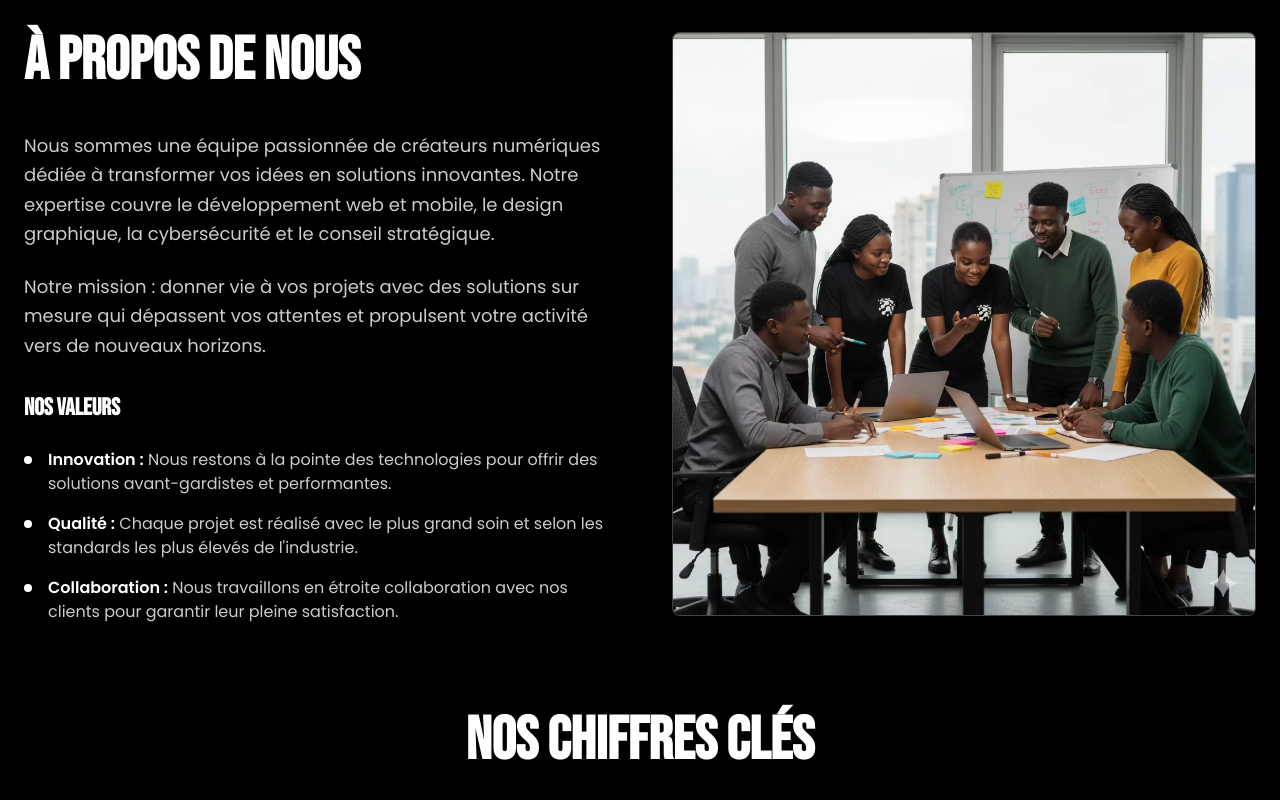
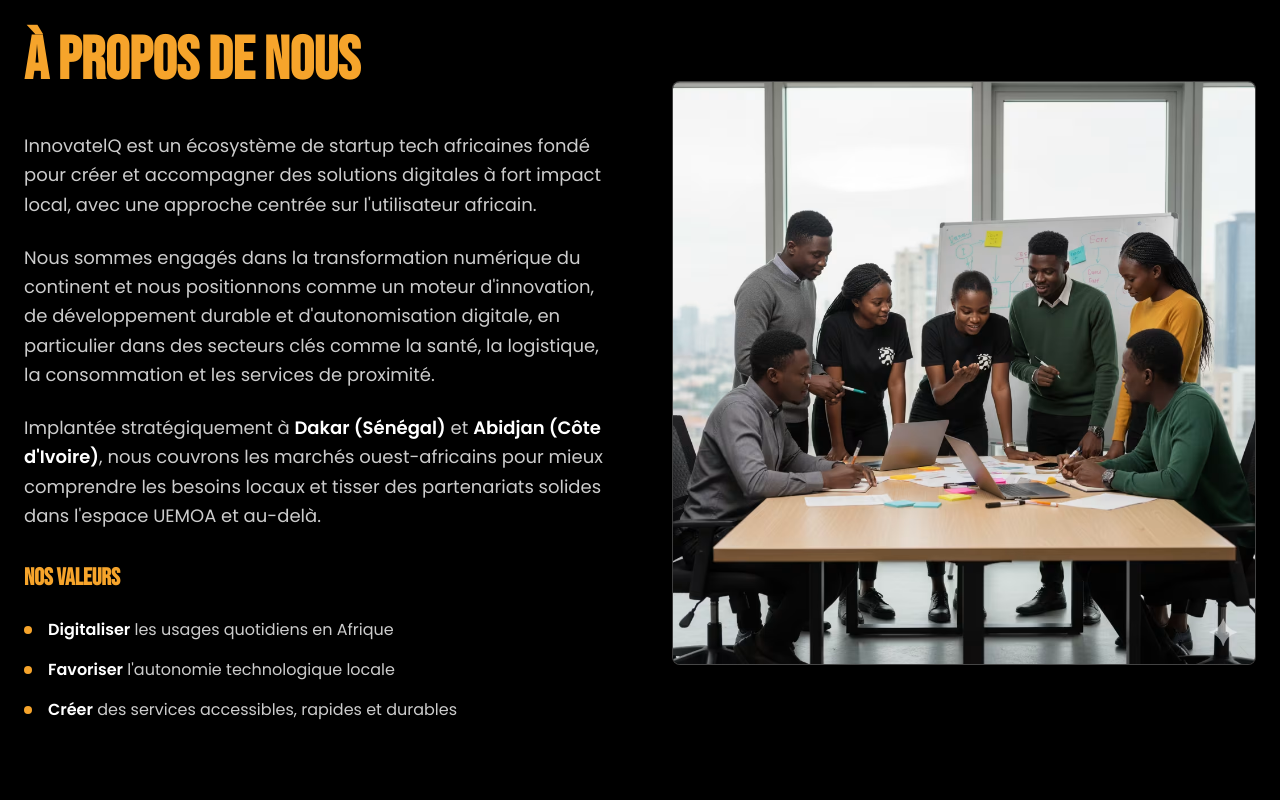
Before and after one commit to LameloScript/innovaleq-landing-page, a Next.js app: page / in a window 1280 px wide. Shown: the part 840-1640 px from the top of the page. Built offline with nearby package versions, Linux system fonts and the light colour scheme.

Commit message:
modification des informations

```diff
--- a/src/components/AboutUs.tsx
+++ b/src/components/AboutUs.tsx
@@ -15,43 +15,45 @@
             transition={{ duration: 0.8, ease: "easeOut" }}
             viewport={{ once: true }}
           >
-            <h2 className="text-3xl md:text-5xl lg:text-6xl font-black text-white mb-6 md:mb-8 leading-tight" style={{fontFamily: 'Bebas Neue, cursive'}}>
+            <h2 className="text-3xl md:text-5xl lg:text-6xl font-black text-[#f6a42b] mb-6 md:mb-8 leading-tight" style={{fontFamily: 'Bebas Neue, cursive'}}>
               À PROPOS DE NOUS
             </h2>
             <div className="space-y-4 md:space-y-6 text-white/80" style={{fontFamily: 'Poppins, sans-serif'}}>
               <p className="text-sm md:text-lg leading-relaxed">
-                Nous sommes une équipe passionnée de créateurs numériques dédiée à transformer vos idées en solutions innovantes.
-                Notre expertise couvre le développement web et mobile, le design graphique, la cybersécurité et le conseil stratégique.
+                InnovatelQ est un écosystème de startup tech africaines fondé pour créer et accompagner des solutions digitales à fort impact local, avec une approche centrée sur l'utilisateur africain.
               </p>
 
               <p className="text-sm md:text-lg leading-relaxed">
-                Notre mission : donner vie à vos projets avec des solutions sur mesure qui dépassent vos attentes
-                et propulsent votre activité vers de nouveaux horizons.
+                Nous sommes engagés dans la transformation numérique du continent et nous positionnons comme un moteur d'innovation, de développement durable et d'autonomisation digitale, en particulier dans des secteurs clés comme la santé, la logistique, la consommation et les services de proximité.
+              </p>
+
+              <p className="text-sm md:text-lg leading-relaxed">
+                Implantée stratégiquement à <span className="font-semibold text-white">Dakar (Sénégal)</span> et <span className="font-semibold text-white">Abidjan (Côte d'Ivoire)</span>, nous couvrons les marchés ouest-africains pour mieux comprendre les besoins locaux et tisser des partenariats solides dans l'espace UEMOA et au-delà.
               </p>
             </div>
 
             {/* Values as Bullet Points */}
             <div className="mt-6 md:mt-8">
-              <h3 className="text-xl md:text-2xl font-bold text-white mb-4 md:mb-6" style={{fontFamily: 'Bebas Neue, cursive'}}>
+              <h3 className="text-xl md:text-2xl font-bold text-[#f6a42b] mb-4 md:mb-6" style={{fontFamily: 'Bebas Neue, cursive'}}>
                 NOS VALEURS
               </h3>
               <ul className="space-y-3 md:space-y-4 text-white/80 text-sm md:text-base" style={{fontFamily: 'Poppins, sans-serif'}}>
                 <li className="flex items-start">
-                  <div className="w-2 h-2 bg-white rounded-full mt-2 mr-4 flex-shrink-0"></div>
+                  <div className="w-2 h-2 bg-[#f6a42b] rounded-full mt-2 mr-4 flex-shrink-0"></div>
                   <div>
-                    <span className="font-semibold text-white">Innovation :</span> Nous restons à la pointe des technologies pour offrir des solutions avant-gardistes et performantes.
+                    <span className="font-semibold text-white">Digitaliser</span> les usages quotidiens en Afrique
                   </div>
                 </li>
                 <li className="flex items-start">
-                  <div className="w-2 h-2 bg-white rounded-full mt-2 mr-4 flex-shrink-0"></div>
+                  <div className="w-2 h-2 bg-[#f6a42b] rounded-full mt-2 mr-4 flex-shrink-0"></div>
                   <div>
-                    <span className="font-semibold text-white">Qualité :</span> Chaque projet est réalisé avec le plus grand soin et selon les standards les plus élevés de l&apos;industrie.
+                    <span className="font-semibold text-white">Favoriser</span> l'autonomie technologique locale
                   </div>
                 </li>
                 <li className="flex items-start">
-                  <div className="w-2 h-2 bg-white rounded-full mt-2 mr-4 flex-shrink-0"></div>
+                  <div className="w-2 h-2 bg-[#f6a42b] rounded-full mt-2 mr-4 flex-shrink-0"></div>
                   <div>
-                    <span className="font-semibold text-white">Collaboration :</span> Nous travaillons en étroite collaboration avec nos clients pour garantir leur pleine satisfaction.
+                    <span className="font-semibold text-white">Créer</span> des services accessibles, rapides et durables
                   </div>
                 </li>
               </ul>
@@ -85,7 +87,7 @@
         >
           <div className="flex flex-col items-center text-center mb-8 md:mb-12">
 
-            <h3 className="text-2xl md:text-4xl lg:text-5xl xl:text-6xl font-bold leading-tight text-white" style={{fontFamily: 'Bebas Neue, cursive'}}>
+            <h3 className="text-2xl md:text-4xl lg:text-5xl xl:text-6xl font-bold leading-tight text-[#f6a42b]" style={{fontFamily: 'Bebas Neue, cursive'}}>
               NOS CHIFFRES CLÉS
             </h3>
           </div>
--- a/src/components/AppShowcase.tsx
+++ b/src/components/AppShowcase.tsx
@@ -79,7 +79,7 @@
                       className="object-contain"
                     />
                   </div>
-                  <div className="text-sm md:text-base font-semibold text-gray-800 group-hover:text-blue-600 transition-colors duration-300">
+                  <div className="text-sm md:text-base font-semibold text-gray-800 group-hover:text-[#f6a42b] transition-colors duration-300">
                     {app.name}
                   </div>
                 </div>
@@ -143,7 +143,7 @@
                 href={selectedApp.link}
                 target="_blank"
                 rel="noopener noreferrer"
-                className="bg-blue-600 hover:bg-blue-700 text-white font-semibold px-8 py-4 rounded-xl transition-colors duration-300 inline-flex items-center gap-2"
+                className="bg-[#f6a42b] hover:bg-[#e59422] text-white font-semibold px-8 py-4 rounded-xl transition-colors duration-300 inline-flex items-center gap-2"
               >
                 Accéder au produit
                 <svg className="w-5 h-5" fill="none" stroke="currentColor" viewBox="0 0 24 24">
--- a/src/components/CTASection.tsx
+++ b/src/components/CTASection.tsx
@@ -30,7 +30,7 @@
 
           <div className="mt-6 md:mt-8">
             <div className="flex flex-col sm:flex-row gap-4 md:gap-6 justify-center items-center">
-              <Link href="/#contact" className="group bg-white text-black px-8 py-3 md:px-12 md:py-4 text-sm md:text-lg font-semibold hover:bg-white/90 transition-all duration-300 border-2 border-white flex items-center gap-2 md:gap-3" style={{fontFamily: 'Poppins, sans-serif'}}>
+              <Link href="/#contact" className="group bg-[#f6a42b] text-white px-8 py-3 md:px-12 md:py-4 text-sm md:text-lg font-semibold hover:bg-[#e59422] transition-all duration-300 border-2 border-[#f6a42b] flex items-center gap-2 md:gap-3" style={{fontFamily: 'Poppins, sans-serif'}}>
                 Démarrer un projet
                 <svg
                   className="w-4 h-4 md:w-5 md:h-5 group-hover:translate-x-1 transition-transform duration-300"
@@ -42,7 +42,7 @@
                 </svg>
               </Link>
 
-              <Link href="/#contact" className="group border-2 border-white text-white px-8 py-3 md:px-12 md:py-4 text-sm md:text-lg font-semibold hover:bg-white hover:text-black transition-all duration-300 flex items-center gap-2 md:gap-3" style={{fontFamily: 'Poppins, sans-serif'}}>
+              <Link href="/#contact" className="group border-2 border-[#f6a42b] text-[#f6a42b] px-8 py-3 md:px-12 md:py-4 text-sm md:text-lg font-semibold hover:bg-[#f6a42b] hover:text-white transition-all duration-300 flex items-center gap-2 md:gap-3" style={{fontFamily: 'Poppins, sans-serif'}}>
                 Nous contacter
                 <svg
                   className="w-4 h-4 md:w-5 md:h-5 group-hover:translate-x-1 transition-transform duration-300"
--- a/src/components/Contact.tsx
+++ b/src/components/Contact.tsx
@@ -63,7 +63,7 @@
             </span>
           </div>
 
-          <h2 className="text-2xl md:text-5xl lg:text-6xl font-black text-white mb-6 md:mb-8 leading-tight" style={{fontFamily: 'Bebas Neue, cursive'}}>
+          <h2 className="text-2xl md:text-5xl lg:text-6xl font-black text-[#f6a42b] mb-6 md:mb-8 leading-tight" style={{fontFamily: 'Bebas Neue, cursive'}}>
             {heading}
           </h2>
 
@@ -75,7 +75,7 @@
         <div className="grid grid-cols-1 lg:grid-cols-2 gap-12 md:gap-16 items-start">
           {/* Contact Information */}
           <div>
-            <h3 className="text-xl md:text-3xl font-bold text-white mb-6 md:mb-8" style={{fontFamily: 'Bebas Neue, cursive'}}>
+            <h3 className="text-xl md:text-3xl font-bold text-[#f6a42b] mb-6 md:mb-8" style={{fontFamily: 'Bebas Neue, cursive'}}>
               INFORMATIONS DE CONTACT
             </h3>
 
@@ -123,7 +123,7 @@
 
           {/* Contact Form */}
           <div className="bg-white/5 border border-white/20 rounded-2xl p-6 md:p-8 backdrop-blur-sm">
-            <h3 className="text-xl md:text-3xl font-bold text-white mb-6 md:mb-8" style={{fontFamily: 'Bebas Neue, cursive'}}>
+            <h3 className="text-xl md:text-3xl font-bold text-[#f6a42b] mb-6 md:mb-8" style={{fontFamily: 'Bebas Neue, cursive'}}>
               {form.title}
             </h3>
 
@@ -216,7 +216,7 @@
               <button
                 type="submit"
                 disabled={isSubmitting}
-                className="w-full bg-white text-black px-6 py-3 md:px-8 md:py-4 text-sm md:text-lg font-semibold hover:bg-white/90 transition-all duration-300 rounded-lg flex items-center justify-center gap-2 md:gap-3 disabled:opacity-50 disabled:cursor-not-allowed"
+                className="w-full bg-[#f6a42b] text-white px-6 py-3 md:px-8 md:py-4 text-sm md:text-lg font-semibold hover:bg-[#e59422] transition-all duration-300 rounded-lg flex items-center justify-center gap-2 md:gap-3 disabled:opacity-50 disabled:cursor-not-allowed"
                 style={{fontFamily: 'Poppins, sans-serif'}}
               >
                 {isSubmitting ? 'Envoi en cours...' : 'Envoyer le message'}
--- a/src/components/Header.tsx
+++ b/src/components/Header.tsx
@@ -19,7 +19,7 @@
               viewBox="0 0 1024 1024"
               className="rounded-lg"
             >
-              <g transform="translate(0,1024) scale(0.1,-0.1)" fill="white">
+              <g transform="translate(0,1024) scale(0.1,-0.1)" fill="#f6a42b">
                 <path d="M0 5120 l0 -5120 5120 0 5120 0 0 5120 0 5120 -5120 0 -5120 0 0
 -5120z m3951 3689 c66 -31 109 -82 109 -128 0 -36 -26 -81 -46 -81 -8 0 -14
 -4 -14 -9 0 -35 -242 -39 -350 -6 -97 30 -160 63 -170 91 -18 47 -12 84 19
--- a/src/components/HeroSection.tsx
+++ b/src/components/HeroSection.tsx
@@ -46,7 +46,7 @@
               animate={{ opacity: 1, y: 0 }}
               transition={{ duration: 0.8, ease: "easeOut" }}
             >
-              <h1 className="text-4xl md:text-6xl lg:text-8xl font-black text-white text-center leading-tight tracking-tight" style={{fontFamily: 'Bebas Neue, cursive'}}>
+              <h1 className="text-4xl md:text-6xl lg:text-8xl font-black text-[#f6a42b] text-center leading-tight tracking-tight" style={{fontFamily: 'Bebas Neue, cursive'}}>
                 CRÉER. DÉVELOPPER. INNOVER
               </h1>
             </motion.div>
--- a/src/components/Services.tsx
+++ b/src/components/Services.tsx
@@ -21,7 +21,7 @@
             </span>
           </div>
           <div className="mb-6 md:mb-8">
-            <h2 className="text-2xl md:text-4xl lg:text-5xl xl:text-6xl font-bold leading-tight text-white mb-4 md:mb-6" style={{fontFamily: 'Bebas Neue, cursive'}}>
+            <h2 className="text-2xl md:text-4xl lg:text-5xl xl:text-6xl font-bold leading-tight text-[#f6a42b] mb-4 md:mb-6" style={{fontFamily: 'Bebas Neue, cursive'}}>
               {heading}
             </h2>
             <p className="text-white/70 text-sm md:text-base max-w-3xl mx-auto leading-relaxed" style={{fontFamily: 'Poppins, sans-serif'}}>
@@ -51,7 +51,7 @@
                   {service.category}
                 </span>
 
-                <h3 className="text-2xl md:text-4xl lg:text-5xl font-bold text-white leading-tight" style={{fontFamily: 'Bebas Neue, cursive'}}>
+                <h3 className="text-2xl md:text-4xl lg:text-5xl font-bold text-[#f6a42b] leading-tight" style={{fontFamily: 'Bebas Neue, cursive'}}>
                   {service.title}
                 </h3>
 
@@ -62,8 +62,8 @@
                 <div className="space-y-3 md:space-y-4 pt-2 md:pt-4">
                   {service.features.map((feature, featureIndex) => (
                     <div key={featureIndex} className="flex items-start">
-                      <div className="w-5 h-5 md:w-6 md:h-6 rounded-full bg-red-900 flex items-center justify-center mr-3 md:mr-4 mt-1 flex-shrink-0">
-                        <svg className="w-2.5 h-2.5 md:w-3 md:h-3 text-white-400" fill="currentColor" viewBox="0 0 20 20">
+                      <div className="w-5 h-5 md:w-6 md:h-6 rounded-full bg-[#f6a42b] flex items-center justify-center mr-3 md:mr-4 mt-1 flex-shrink-0">
+                        <svg className="w-2.5 h-2.5 md:w-3 md:h-3 text-white" fill="currentColor" viewBox="0 0 20 20">
                           <path fillRule="evenodd" d="M16.707 5.293a1 1 0 010 1.414l-8 8a1 1 0 01-1.414 0l-4-4a1 1 0 011.414-1.414L8 12.586l7.293-7.293a1 1 0 011.414 0z" clipRule="evenodd" />
                         </svg>
                       </div>
--- a/src/data/footer.ts
+++ b/src/data/footer.ts
@@ -9,7 +9,7 @@
     phone: "+225 07 20 14 04 68",
     email: "Contact@innovatelq.sn"
   },
-  description: "Experts en développement web, mobile et cybersécurité pour votre transformation digitale.",
+  description: "Un écosystème de startup tech africaines créant des solutions digitales à fort impact local pour la transformation numérique du continent.",
   sections: [
     {
       title: "Navigation",
@@ -22,10 +22,9 @@
     {
       title: "Suivez-nous",
       links: [
-        { href: "#", label: "LinkedIn" },
-        { href: "#", label: "Instagram" },
-        { href: "#", label: "Twitter" },
-        { href: "#", label: "GitHub" }
+        { href: "https://www.linkedin.com/company/innovatelq/", label: "LinkedIn" },
+        { href: "https://www.instagram.com/innovatelq_africa/profilecard/?igsh=YWRzZ3BtNDZuZmRk", label: "Instagram" },
+        { href: "https://www.facebook.com/share/1F9DBS7iYC/?mibextid=wwXIfr", label: "Facebook" }
       ]
     },
     {
```
Also changed, not shown: src/data/appShowcase.ts (+20 -22 lines), src/menu-image/Capture d'écran 2025-09-30 112819.png (deleted), 1 other file (tests, documents, lock files or other folders).
